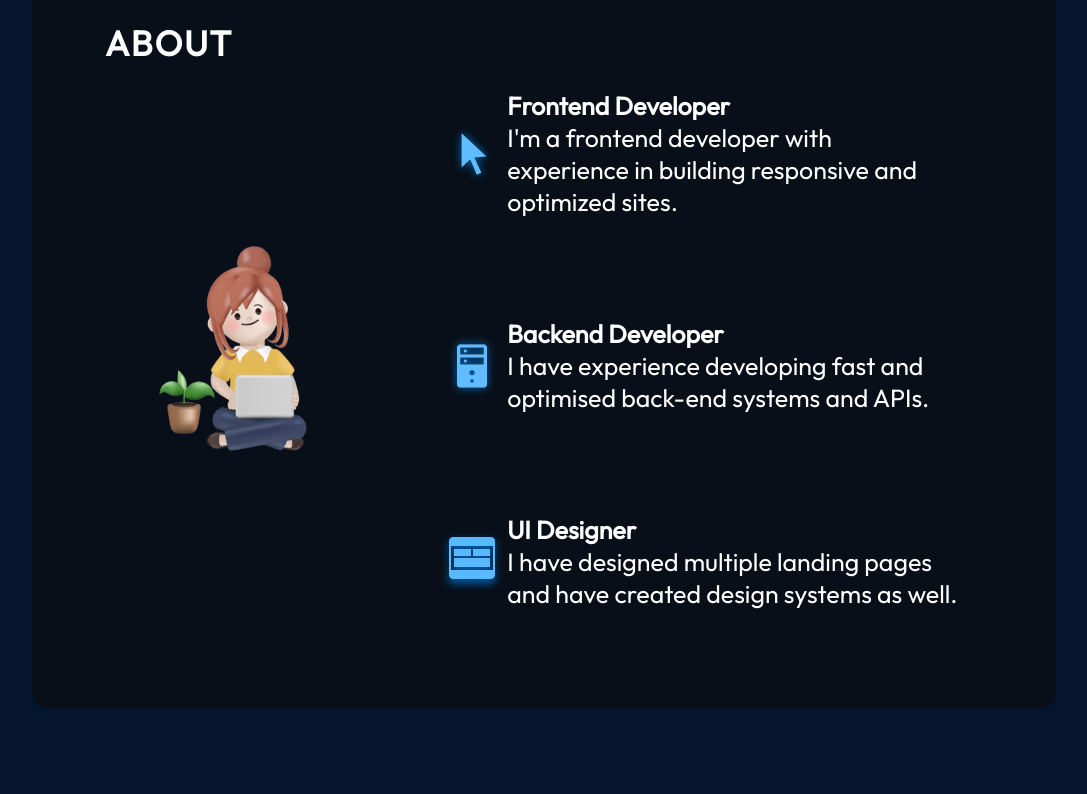
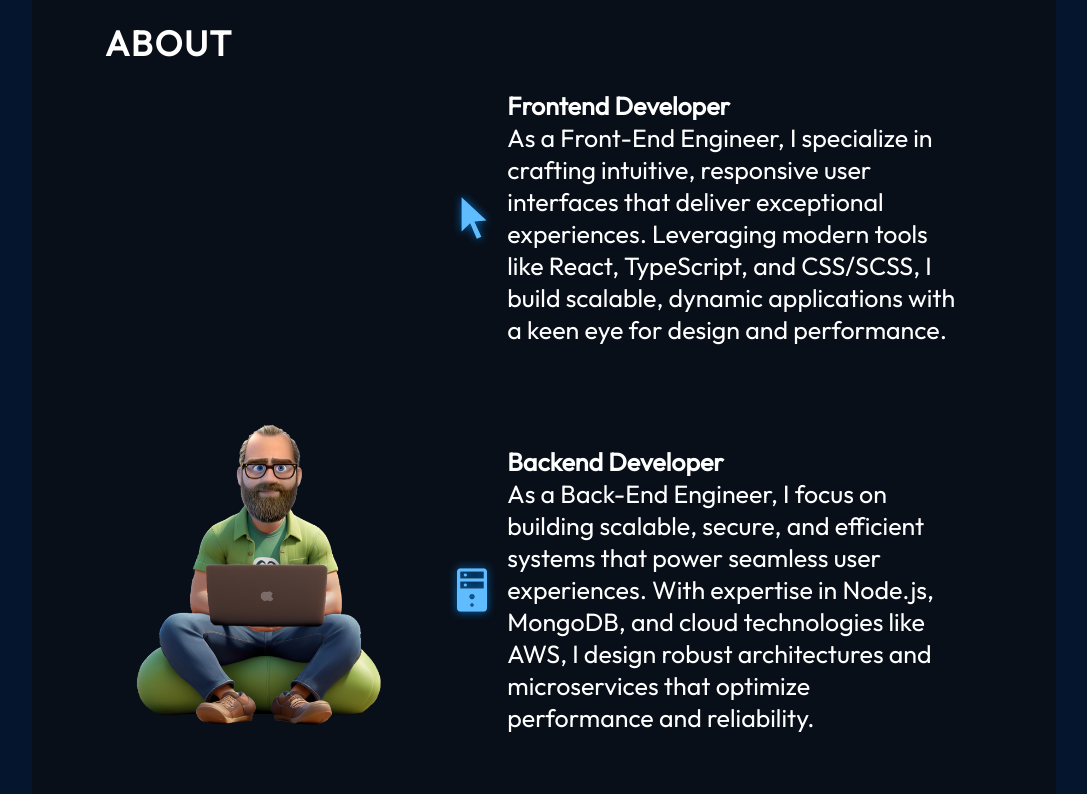
Before and after one commit to iszard/react-portfolio, a React (Vite) app: page / in a window 1280 px wide. Shown: the part 1660-2454 px from the top of the page, without its empty margins (96-1183 px from the left). Built offline with nearby package versions, Linux system fonts and the light colour scheme.

Commit message:
assets\about\aboutImage.png - New personal image
src\components\About\About.jsx
- Personalized about details

```diff
--- a/src/components/About/About.jsx
+++ b/src/components/About/About.jsx
@@ -17,8 +17,11 @@ export const About = () => {
             <div className={styles.aboutItemText}>
               <h3>Frontend Developer</h3>
               <p>
-                I&apos;m a frontend developer with experience in building
-                responsive and optimized sites.
+                As a Front-End Engineer, I specialize in crafting intuitive,
+                responsive user interfaces that deliver exceptional experiences.
+                Leveraging modern tools like React, TypeScript, and CSS/SCSS, I
+                build scalable, dynamic applications with a keen eye for design
+                and performance.
               </p>
             </div>
           </li>
@@ -27,8 +30,11 @@ export const About = () => {
             <div className={styles.aboutItemText}>
               <h3>Backend Developer</h3>
               <p>
-                I have experience developing fast and optimised back-end systems
-                and APIs.
+                As a Back-End Engineer, I focus on building scalable, secure,
+                and efficient systems that power seamless user experiences. With
+                expertise in Node.js, MongoDB, and cloud technologies like AWS,
+                I design robust architectures and microservices that optimize
+                performance and reliability.
               </p>
             </div>
           </li>
@@ -37,8 +43,10 @@ export const About = () => {
             <div className={styles.aboutItemText}>
               <h3>UI Designer</h3>
               <p>
-                I have designed multiple landing pages and have created design
-                systems as well.
+                As a UI Designer, I blend creativity with functionality to craft
+                visually stunning and user-friendly interfaces. Using tools like
+                Figma and modern design principles, I ensure every element not
+                only looks great but enhances usability.
               </p>
             </div>
           </li>
```
Also changed, not shown: assets/about/aboutImage.png.
